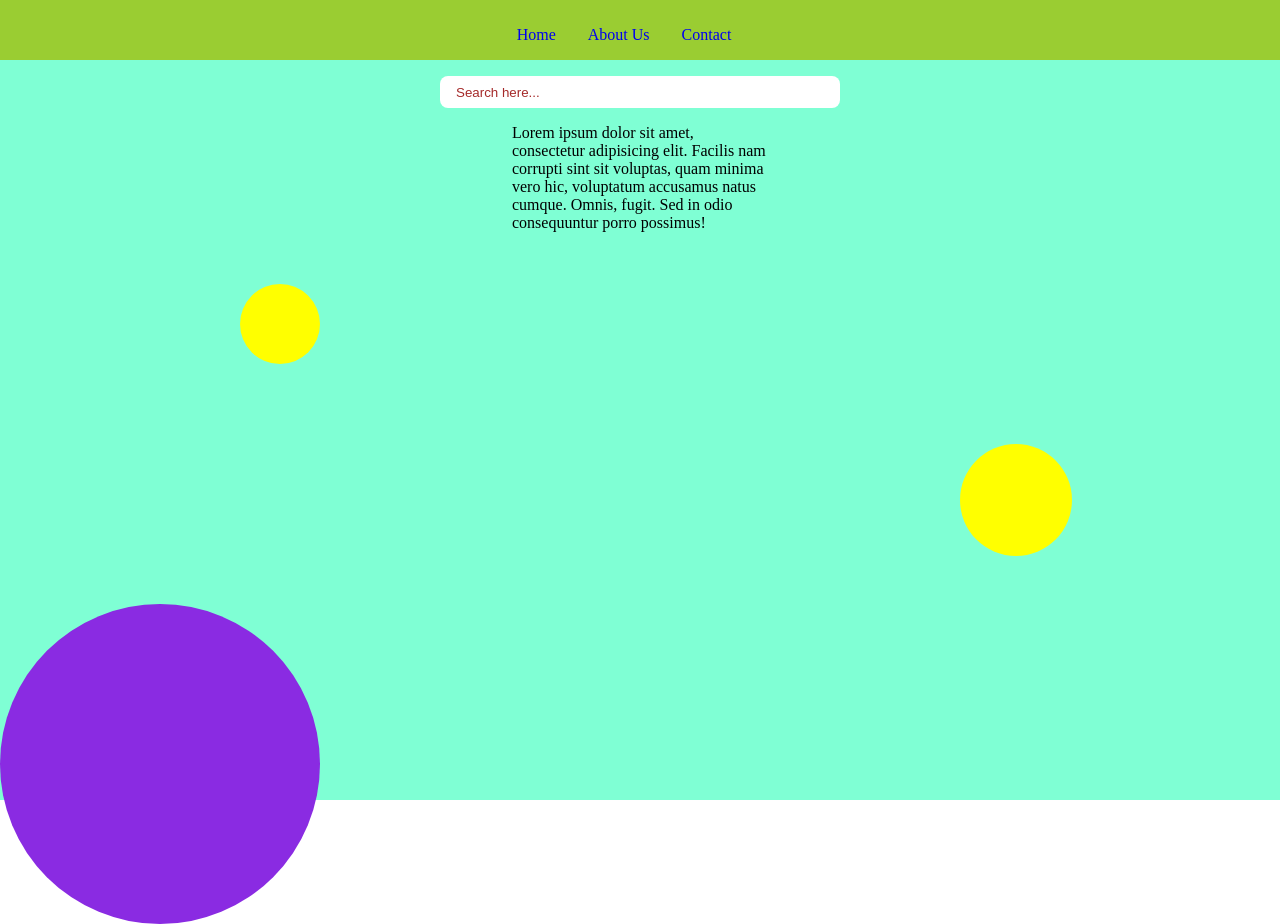
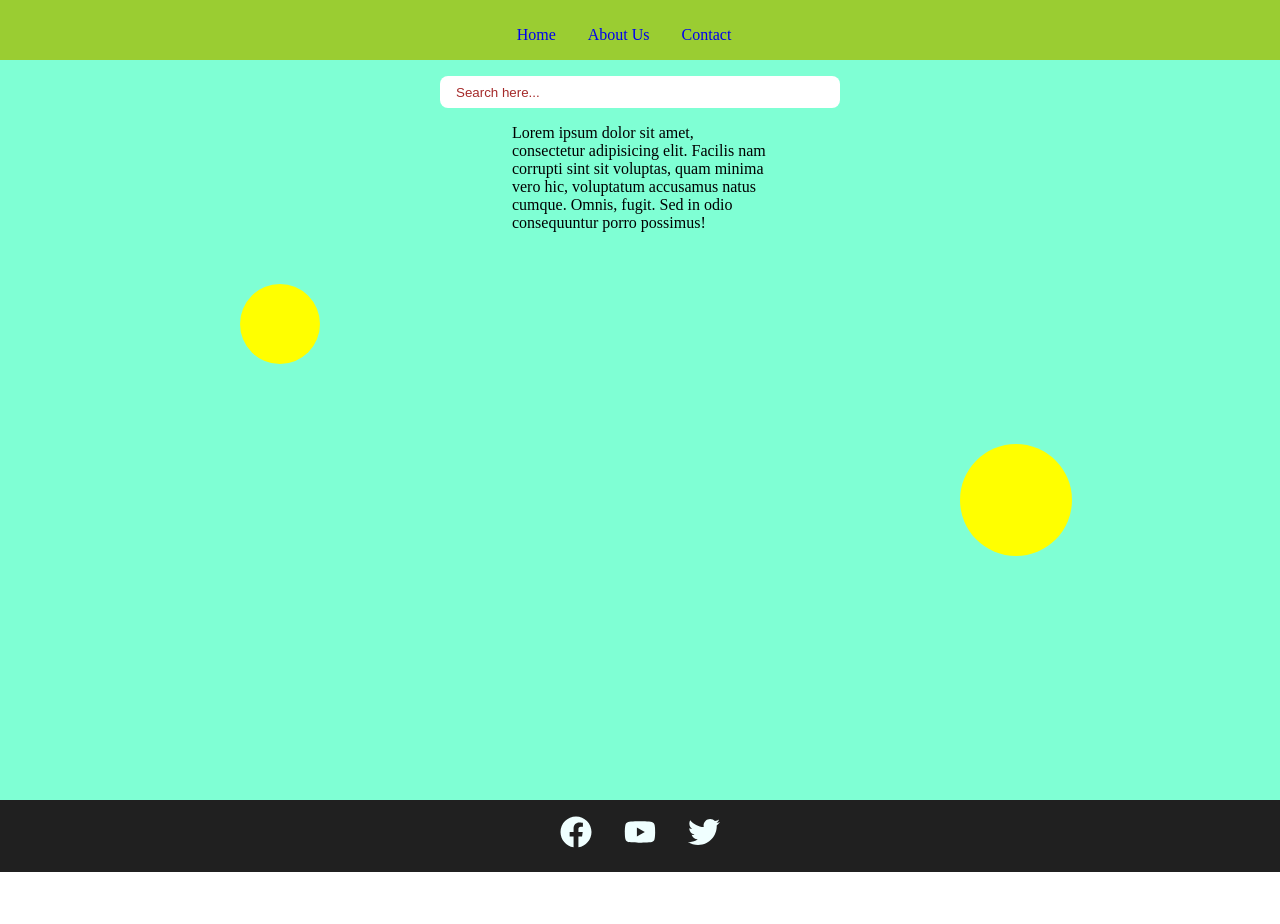
Before and after one commit to KartikeeChaudhari/Responsive_website, a React (Create React App) app in the folder navbarsite/: page / in a window 1280 px wide. After the commit the page ends 872 px from the top, so only its background shows below. Built offline with nearby package versions, Linux system fonts and the light colour scheme.

Commit message:
created footer and gave style

```diff
--- a/navbarsite/package.json
+++ b/navbarsite/package.json
@@ -8,6 +8,7 @@
     "@testing-library/user-event": "^13.5.0",
     "react": "^18.3.1",
     "react-dom": "^18.3.1",
+    "react-icons": "^5.2.1",
     "react-scripts": "5.0.1",
     "web-vitals": "^2.1.4"
   },
--- a/navbarsite/src/Header.css
+++ b/navbarsite/src/Header.css
@@ -70,19 +70,20 @@ header{
     margin:5rem 0rem 0rem 60rem;
 
 }
-.half_circle_left{
-    background-color: blueviolet;
-    border-radius: 100%;
-    height: 20rem;
-    width: 20rem;
-    margin-top:3rem;
-    margin-left:0;
-    z-index: -1;
 
-}
 .main_content{
 
     height: 20vh;
     width: 20vw;
     margin:1rem auto auto auto;
 }
+footer{
+    color:azure;
+    background-color: rgb(32, 32, 32);
+    font-size: 2rem;
+    text-align: center;
+
+}
+.facebook,.youtube,.twitter{
+    margin: 1rem;
+}
--- a/navbarsite/src/Header.jsx
+++ b/navbarsite/src/Header.jsx
@@ -1,5 +1,7 @@
 import React from 'react'
 import './Header.css';
+import { FaFacebook,FaYoutube,FaTwitter} from "react-icons/fa";
+
 
 const Header = () => {
   return (
@@ -27,10 +29,14 @@ const Header = () => {
         </div>
         <div className='circle'></div>
         <div className='circle2'></div>
-        <div className='half_circle_left'></div>
 
         </div>
     </header>
+    <footer>
+    <FaFacebook className='facebook' />
+    <FaYoutube className='youtube' />
+    <FaTwitter className='twitter' />
+    </footer>
    </>
   )
 }
```
Also changed, not shown: 1 other file (tests, documents, lock files or other folders).
